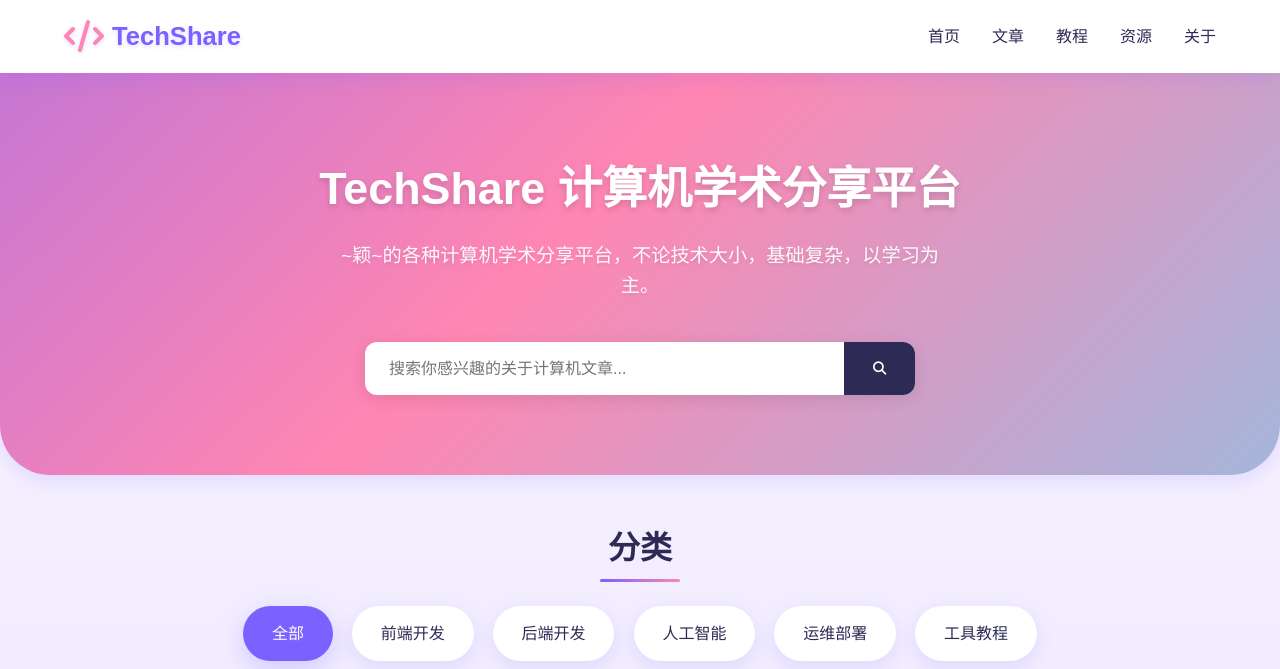
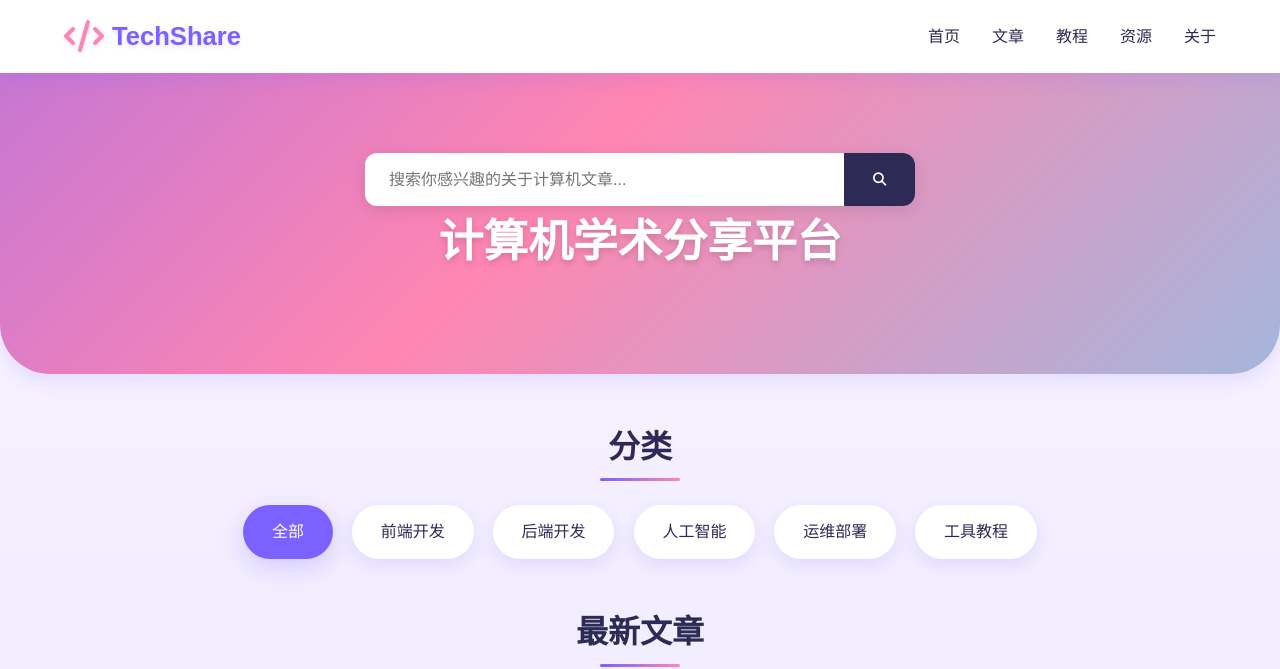
Before and after one commit to zwcx520/lcyjsj, a plain HTML site: page index.html in a window 1280 px wide. Shown: the top 669 px of the page. Drawn offline with Linux system fonts and the light colour scheme.

Commit message:
Add files via upload

```diff
--- a/index.html
+++ b/index.html
@@ -530,14 +530,15 @@
     <!-- 英雄区 -->
     <section class="hero">
         <div class="container">
-            <h1>TechShare 计算机学术分享平台</h1>
-            <p>~颖~的各种计算机学术分享平台，不论技术大小，基础复杂，以学习为主。</p>
+
+
             <div class="search-box">
                 <input type="text" class="search-input" id="searchInput" placeholder="搜索你感兴趣的关于计算机文章...">
                 <button class="search-btn" id="searchBtn"><i class="fas fa-search"></i></button>
                 <i class="fas fa-times clear-btn" id="clearBtn"></i>
             </div>
         </div>
+        <h1>计算机学术分享平台</h1>
     </section>
 
     <!-- 分类标签 -->
```
